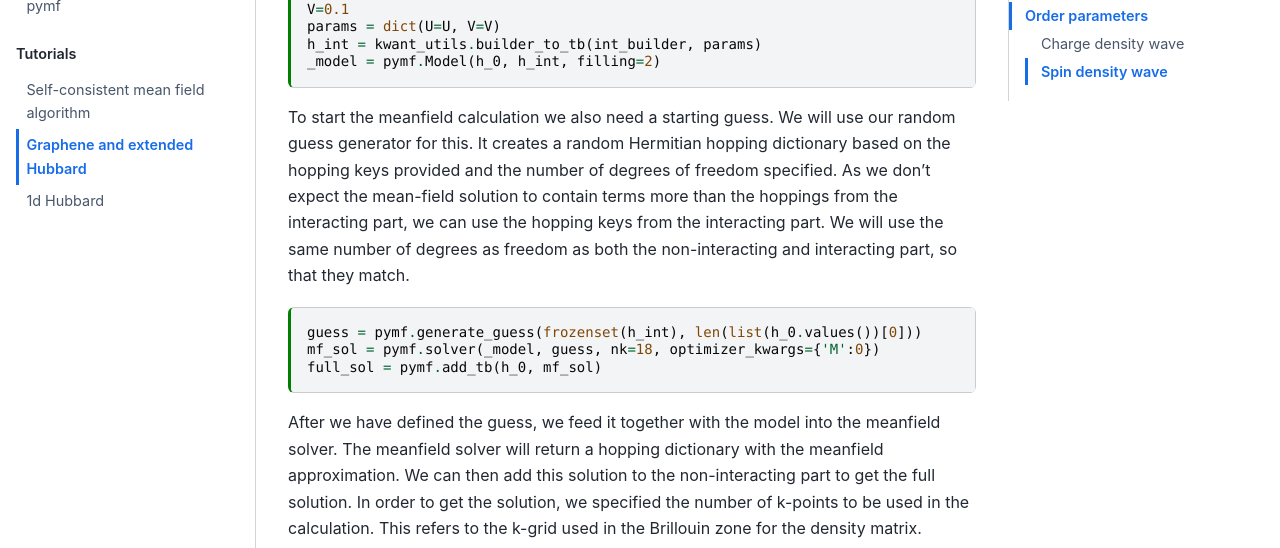
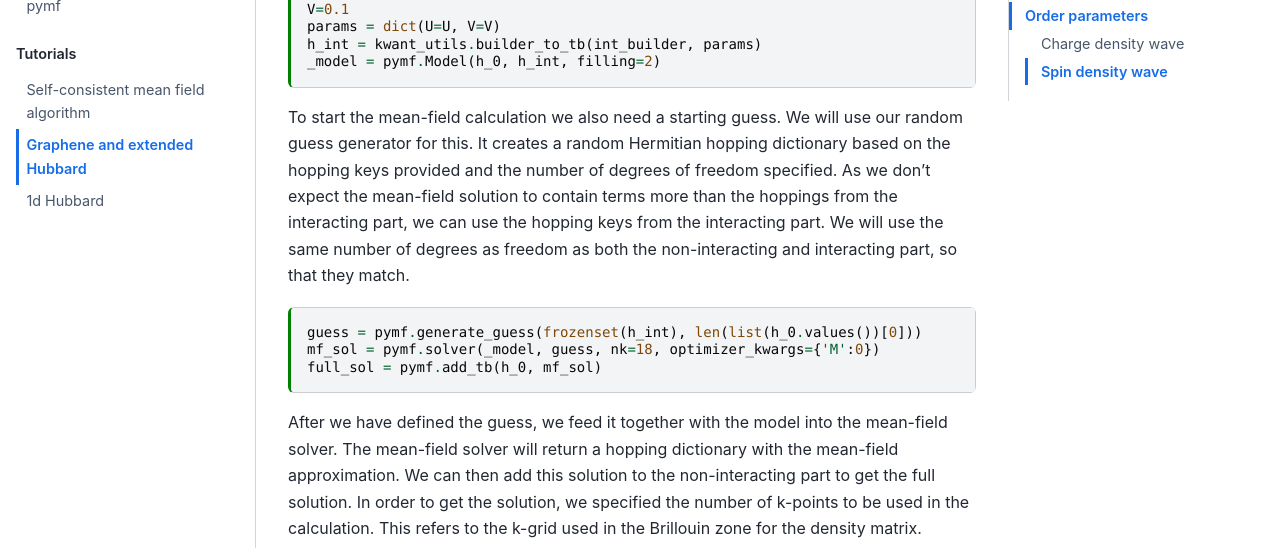
Before and after one commit to quantum-tinkerer/MeanFi, a Sphinx documentation site: the page built from docs/source/graphene_example.md, in a window 1280 px wide and 900 px high, scrolled down 962 px. Shown: the part 153-701 px from the top of the window. Built offline with Sphinx 7.4.7 and the Sphinx Book theme 1.1.4, drawn with Linux system fonts in a browser that asks for light colours; the version number could not be read and is left out; comment, search, counter and statistics services are not loaded; some of the changed text lies outside the part shown.

Commit message:
replace meanfield with mean-field everywhere

````diff
--- a/docs/source/graphene_example.md
+++ b/docs/source/graphene_example.md
@@ -15,7 +15,7 @@ kernelspec:
 
 ## The physics
 
-This tutorial serves as a simple example of using the meanfield algorithm in two dimensions in combination with using Kwant. We will consider a simple tight-binding model of graphene with a Hubbard interaction. The graphene system is first created using Kwant. For the basics of creating graphene with Kwant we refer to [this](https://kwant-project.org/doc/1/tutorial/graphene) tutorial.
+This tutorial serves as a simple example of using the mean-field algorithm in two dimensions in combination with using Kwant. We will consider a simple tight-binding model of graphene with a Hubbard interaction. The graphene system is first created using Kwant. For the basics of creating graphene with Kwant we refer to [this](https://kwant-project.org/doc/1/tutorial/graphene) tutorial.
 
 We begin with the basic imports
 
@@ -54,7 +54,7 @@ h_int = kwant_utils.builder_to_tb(int_builder, params)
 _model = pymf.Model(h_0, h_int, filling=2)
 ```
 
-To start the meanfield calculation we also need a starting guess. We will use our random guess generator for this. It creates a random Hermitian hopping dictionary based on the hopping keys provided and the number of degrees of freedom specified. As we don't expect the mean-field solution to contain terms more than the hoppings from the interacting part, we can use the hopping keys from the interacting part. We will use the same number of degrees as freedom as both the non-interacting and interacting part, so that they match.
+To start the mean-field calculation we also need a starting guess. We will use our random guess generator for this. It creates a random Hermitian hopping dictionary based on the hopping keys provided and the number of degrees of freedom specified. As we don't expect the mean-field solution to contain terms more than the hoppings from the interacting part, we can use the hopping keys from the interacting part. We will use the same number of degrees as freedom as both the non-interacting and interacting part, so that they match.
 
 ```{code-cell} ipython3
 guess = pymf.generate_guess(frozenset(h_int), len(list(h_0.values())[0]))
@@ -62,7 +62,7 @@ mf_sol = pymf.solver(_model, guess, nk=18, optimizer_kwargs={'M':0})
 full_sol = pymf.add_tb(h_0, mf_sol)
 ```
 
-After we have defined the guess, we feed it together with the model into the meanfield solver. The meanfield solver will return a hopping dictionary with the meanfield approximation. We can then add this solution to the non-interacting part to get the full solution. In order to get the solution, we specified the number of k-points to be used in the calculation. This refers to the k-grid used in the Brillouin zone for the density matrix.
+After we have defined the guess, we feed it together with the model into the mean-field solver. The mean-field solver will return a hopping dictionary with the mean-field approximation. We can then add this solution to the non-interacting part to get the full solution. In order to get the solution, we specified the number of k-points to be used in the calculation. This refers to the k-grid used in the Brillouin zone for the density matrix.
 
 ## Creating a phase diagram of the gap
 
````
Also changed, not shown: docs/source/hubbard_1d.md (+2 -2 lines).
